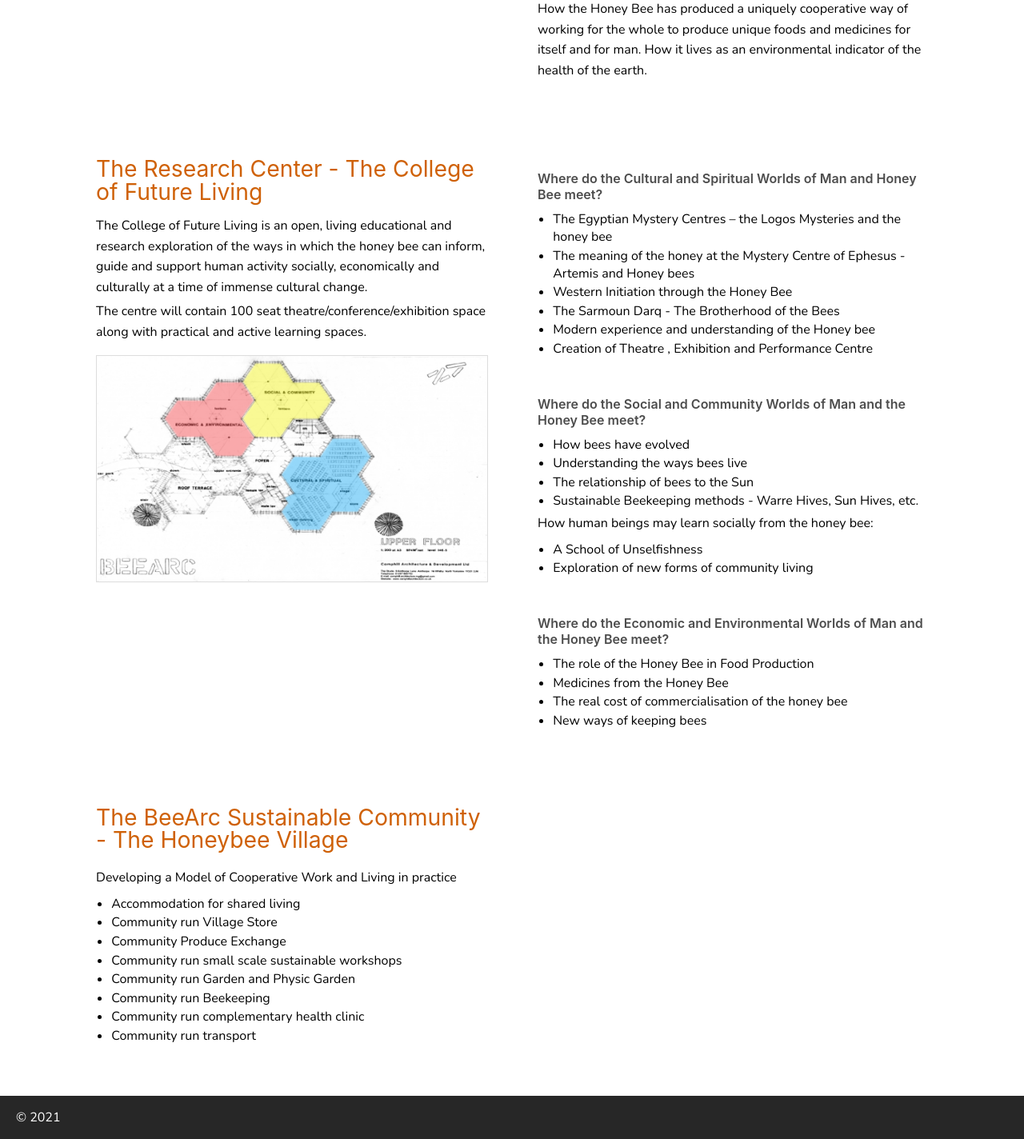
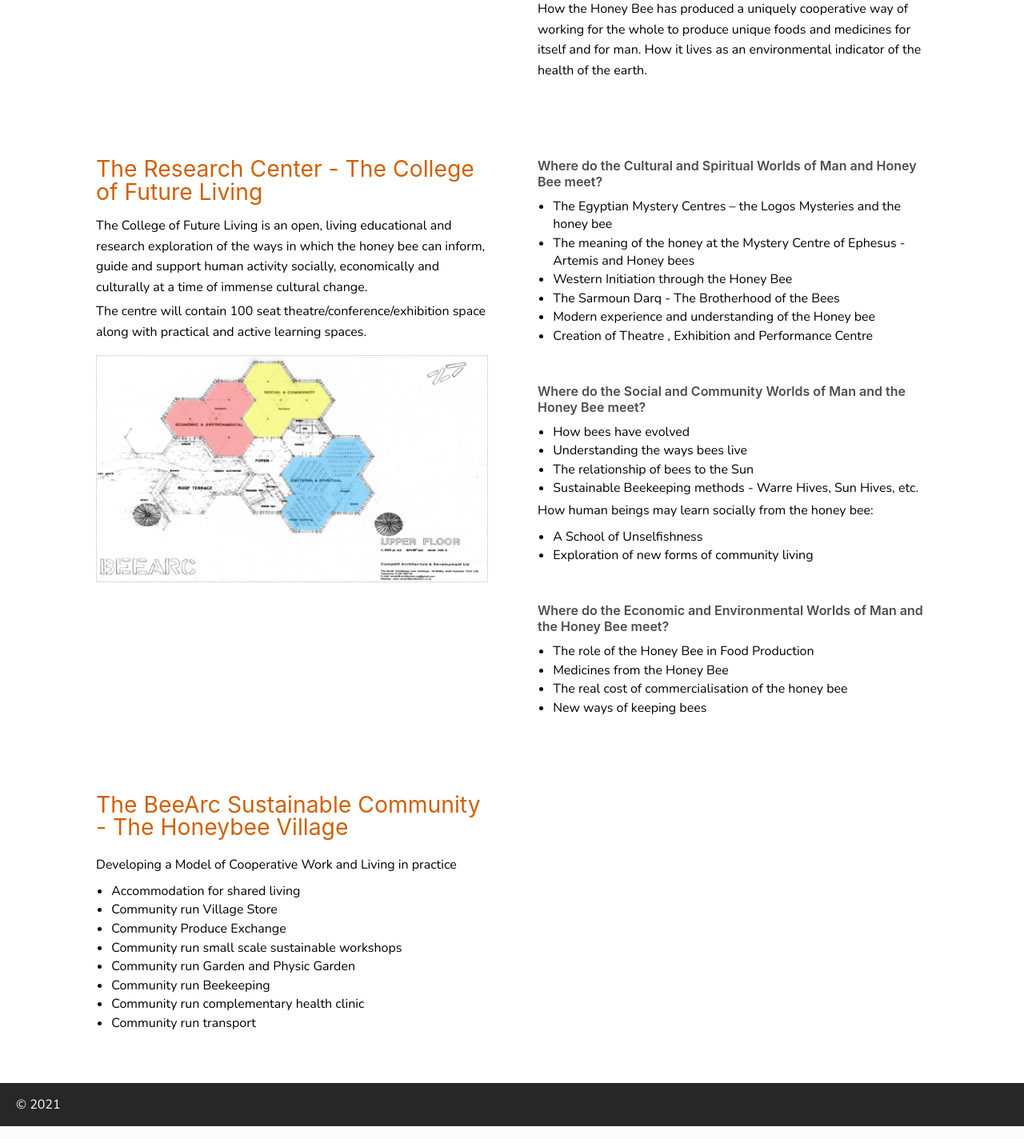
Before and after one commit to natureslaboratory/beearc, a PHP site: page / in a window 1280 px wide. Shown: the part 3116-4540 px from the top of the page at 80% size. Run offline with PHP 8.4, Linux system fonts and the light colour scheme; data that the repository does not hold is empty; some libraries are stand-ins or nearby versions.

Commit message:
small padding fix

```diff
--- a/index.php
+++ b/index.php
@@ -114,7 +114,7 @@ BeeArcApi::include("./components/header.php", $headerVars);
                         </div>
                     </div>
                 </div>
-                <div class="c-beearc-section c-columns l-flow">
+                <div class="c-beearc-section c-columns">
                     <div class="c-column">
                         <a id="research-center">
                             <h3 class="c-h3 c-h3--theme c-beearc-section__title">The Research Center - The College of Future Living</h3>
@@ -165,7 +165,7 @@ BeeArcApi::include("./components/header.php", $headerVars);
                         </div>
                     </div>
                 </div>
-                <div class="c-beearc-section l-flow">
+                <div class="c-beearc-section">
                     <a id="sustainable-community">
                         <h3 class="c-h3 c-h3--theme c-beearc-section__title">The BeeArc Sustainable Community - The Honeybee Village</h3>
                     </a>
```
